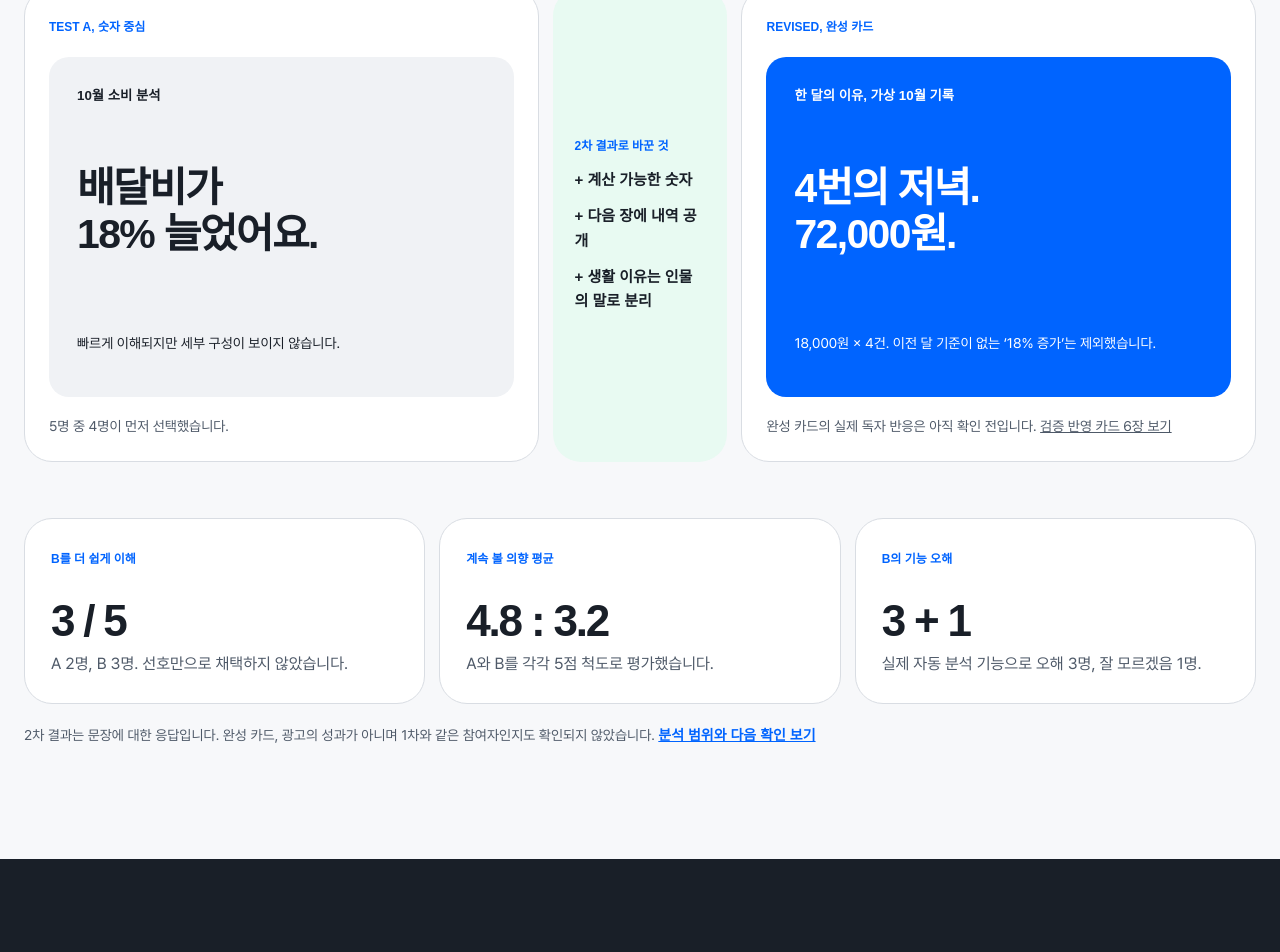
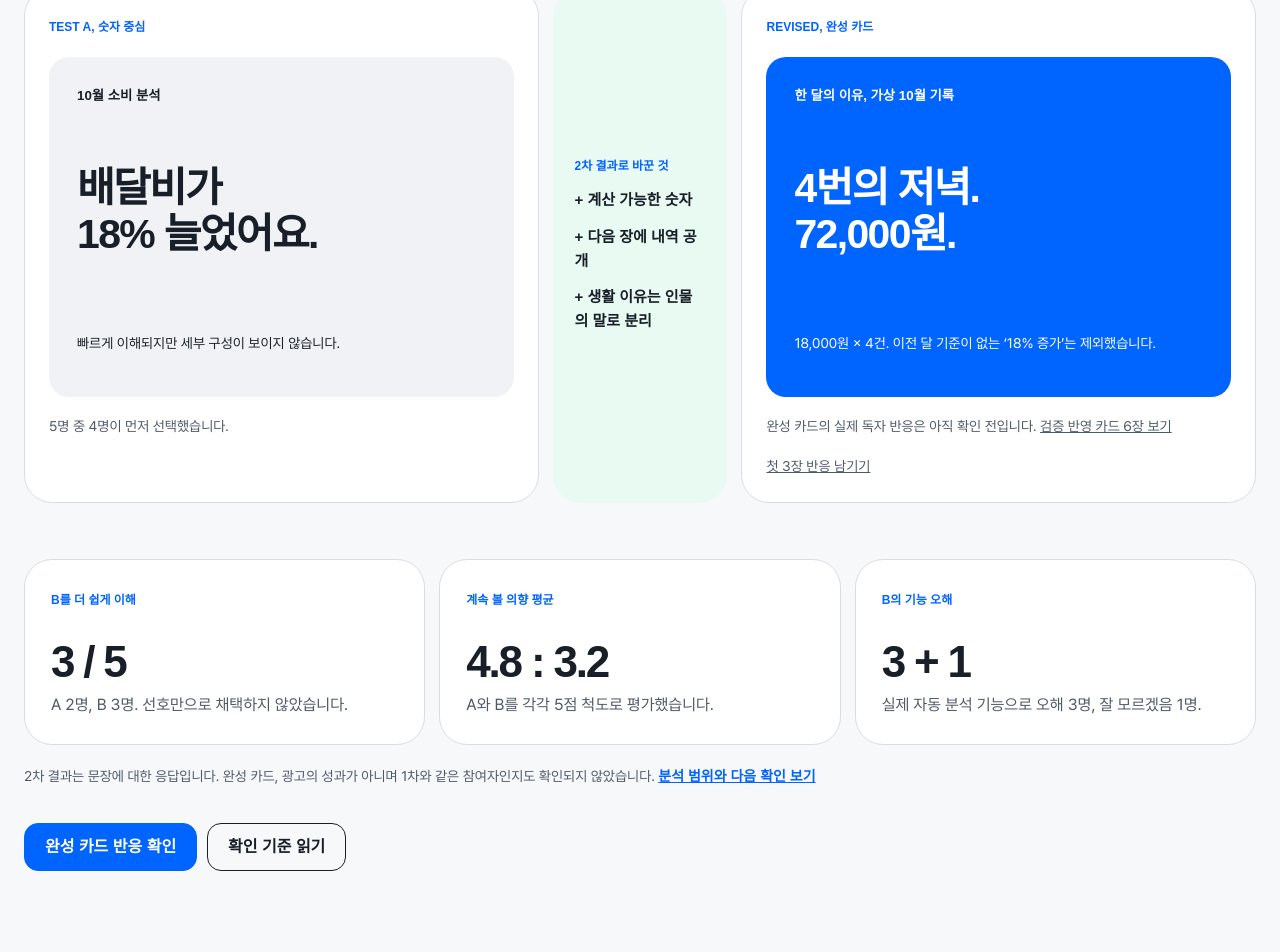
Before and after one commit to jhheo51-arch/perjim, a website: page index.html in a window 1280 px wide. Shown: the part 9200-10152 px from the top of the page. Drawn offline with Linux system fonts and the light colour scheme; a web font is replaced by a local one.

Commit message:
Connect portfolio to final response check

```diff
--- a/index.html
+++ b/index.html
@@ -210,7 +210,7 @@
       <div class="iteration">
         <article class="creative before"><span>TEST A, 숫자 중심</span><div class="creative-screen"><small>10월 소비 분석</small><strong>배달비가<br>18% 늘었어요.</strong><p>빠르게 이해되지만 세부 구성이 보이지 않습니다.</p></div><p>5명 중 4명이 먼저 선택했습니다.</p></article>
         <div class="change-log"><span>2차 결과로 바꾼 것</span><strong>+ 계산 가능한 숫자</strong><strong>+ 다음 장에 내역 공개</strong><strong>+ 생활 이유는 인물의 말로 분리</strong></div>
-        <article class="creative after"><span>REVISED, 완성 카드</span><div class="creative-screen"><small>한 달의 이유, 가상 10월 기록</small><strong>4번의 저녁.<br>72,000원.</strong><p>18,000원 × 4건. 이전 달 기준이 없는 ‘18% 증가’는 제외했습니다.</p></div><p>완성 카드의 실제 독자 반응은 아직 확인 전입니다. <a href="./campaign-v03.html">검증 반영 카드 6장 보기</a></p></article>
+        <article class="creative after"><span>REVISED, 완성 카드</span><div class="creative-screen"><small>한 달의 이유, 가상 10월 기록</small><strong>4번의 저녁.<br>72,000원.</strong><p>18,000원 × 4건. 이전 달 기준이 없는 ‘18% 증가’는 제외했습니다.</p></div><p>완성 카드의 실제 독자 반응은 아직 확인 전입니다. <a href="./campaign-v03.html">검증 반영 카드 6장 보기</a></p><p><a href="./final-card-check.html">첫 3장 반응 남기기</a></p></article>
       </div>
       <div class="validation-snapshot" aria-label="2차 문장 검증 결과 요약">
         <article><span>B를 더 쉽게 이해</span><strong>3 / 5</strong><p>A 2명, B 3명. 선호만으로 채택하지 않았습니다.</p></article>
@@ -218,6 +218,7 @@
         <article><span>B의 기능 오해</span><strong>3 + 1</strong><p>실제 자동 분석 기능으로 오해 3명, 잘 모르겠음 1명.</p></article>
       </div>
       <p class="validation-note">2차 결과는 문장에 대한 응답입니다. 완성 카드, 광고의 성과가 아니며 1차와 같은 참여자인지도 확인되지 않았습니다. <a href="./docs/validation/SECOND-MESSAGE-RESULT-2026-10-09-v01.md">분석 범위와 다음 확인 보기</a></p>
+      <div class="hero-actions"><a class="button primary" href="./final-card-check.html">완성 카드 반응 확인</a><a class="button secondary" href="./docs/validation/FINAL-CARD-CHECK-2026-10-09.md">확인 기준 읽기</a></div>
     </section>
 
     <section id="sprint" class="sprint page-section">
@@ -247,7 +248,7 @@
           <div><dt>시뮬레이션</dt><dd>‘한 달의 이유’ 캠페인, 매체 소재와 제휴안</dd></div>
           <div><dt>소규모 실제 검증</dt><dd>1차와 2차 문장 비교, 각 익명 응답 5건. 같은 참여자인지는 미확인</dd></div>
           <div><dt>수행하지 않음</dt><dd>실제 토스 프로젝트, 광고 집행, 파트너 접촉, 고객 조사</dd></div>
-          <div><dt>다음 검증</dt><dd>수정한 첫 3장을 설명 없이 보여주고 금액 근거, 이유의 출처, 실제 기능 오해 여부 확인</dd></div>
+          <div><dt>다음 검증</dt><dd>첫 3장 반응 확인 화면을 준비함. 새 참여자 5명의 응답에서 반복되는 오해를 찾고 해당 카드 한 장을 다시 수정할 예정</dd></div>
         </dl>
       </div>
     </section>
```
